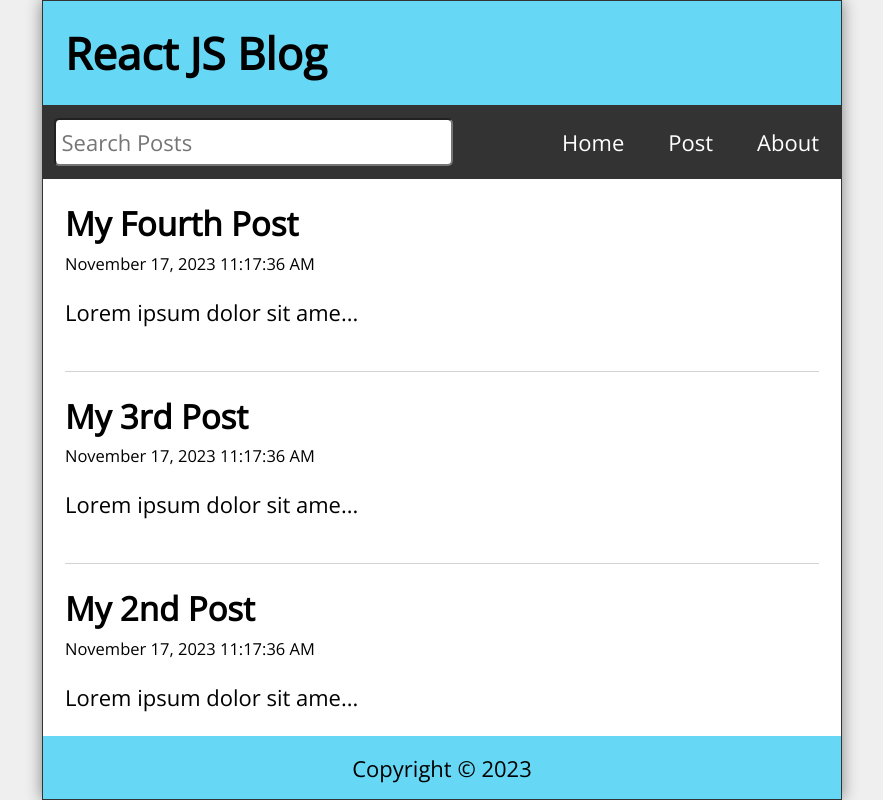
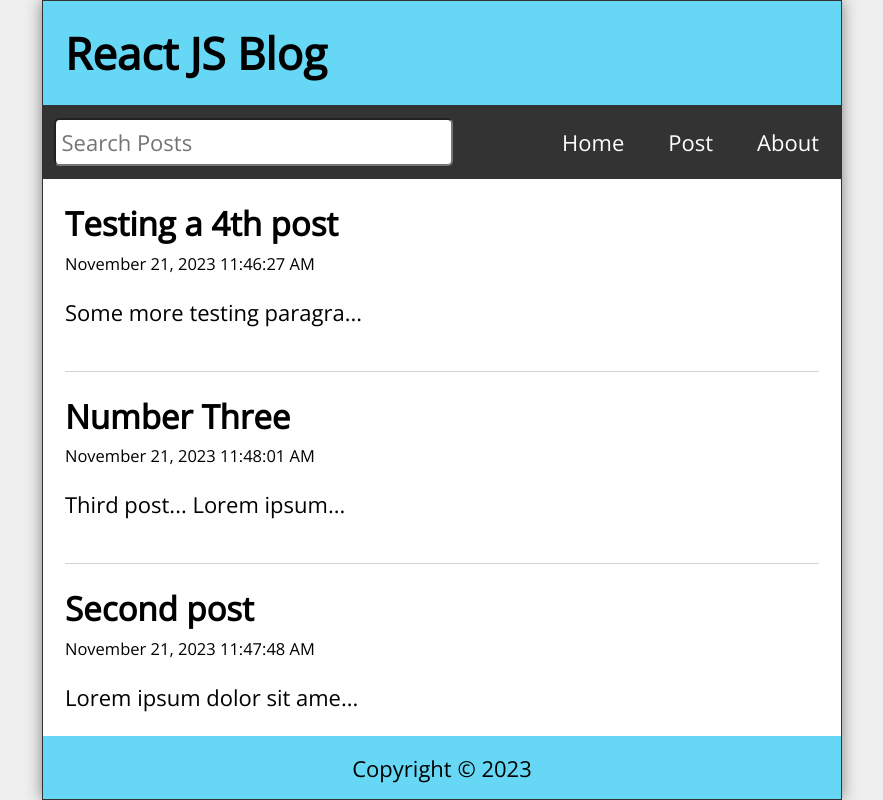
Before and after one commit to austinamani123/ReactRouterCourse, a React (Create React App) app: page / in a window 1280 px wide. Shown: the whole page, without its empty margins (198-1081 px from the left). Built offline with nearby package versions, Linux system fonts and the light colour scheme; data requests are answered from the project's data file.

Commit message:
Launched the development server and Axios API

```diff
--- /dev/null
+++ b/data/db.json
@@ -0,0 +1,28 @@
+{
+	"posts": [
+		{
+			"id": 1,
+			"title": "1st post",
+			"datetime": "November 21, 2023 11:47:39 AM",
+			"body": "Lorem ipsum dolor sit amet, consectetur adipiscing elit, sed do eiusmod tempor incididunt ut labore et dolore magna aliqua. Ut enim ad minim veniam, quis nostrud exercitation ullamco laboris nisi ut aliquip ex ea commodo consequat. Duis aute irure dolor in reprehenderit in voluptate velit esse cillum dolore eu fugiat nulla pariatur. Excepteur sint occaecat cupidatat non proident, sunt in culpa qui officia deserunt mollit anim id est laborum."
+		},
+		{
+			"id": 2,
+			"title": "Second post",
+			"datetime": "November 21, 2023 11:47:48 AM",
+			"body": "Lorem ipsum dolor sit amet, consectetur adipiscing elit, sed do eiusmod tempor incididunt ut labore et dolore magna aliqua. Ut enim ad minim veniam, quis nostrud exercitation ullamco laboris nisi ut aliquip ex ea commodo consequat. Duis aute irure dolor in reprehenderit in voluptate velit esse cillum dolore eu fugiat nulla pariatur. Excepteur sint occaecat cupidatat non proident, sunt in culpa qui officia deserunt mollit anim id est laborum. two"
+		},
+		{
+			"id": 3,
+			"title": "Number Three",
+			"datetime": "November 21, 2023 11:48:01 AM",
+			"body": "Third post... Lorem ipsum dolor sit amet, consectetur adipiscing elit, sed do eiusmod tempor incididunt ut labore et dolore magna aliqua. Ut enim ad minim veniam, quis nostrud exercitation ullamco laboris nisi ut aliquip ex ea commodo consequat. Duis aute irure dolor in reprehenderit in voluptate velit esse cillum dolore eu fugiat nulla pariatur. Excepteur sint occaecat cupidatat non proident, sunt in culpa qui officia deserunt mollit anim id est laborum."
+		},
+		{
+			"id": 4,
+			"title": "Testing a 4th post",
+			"datetime": "November 21, 2023 11:46:27 AM",
+			"body": "Some more testing paragraphs!"
+		}
+	]
+}
--- a/package.json
+++ b/package.json
@@ -6,6 +6,7 @@
 		"@testing-library/jest-dom": "^5.14.1",
 		"@testing-library/react": "^11.2.7",
 		"@testing-library/user-event": "^12.8.3",
+		"axios": "^1.6.2",
 		"date-fns": "^2.30.0",
 		"react": "^17.0.2",
 		"react-dom": "^17.0.2",
--- a/src/App.js
+++ b/src/App.js
@@ -9,38 +9,14 @@
 import { Route, Switch, useHistory } from 'react-router-dom';
 import { useState, useEffect } from 'react';
 import { format } from 'date-fns';
+import api from './api/posts';
 
 function App() {
 	const [search, setSearch] = useState('');
 	const [searchResults, setSearchResults] = useState([]);
 	const [postTitle, setPostTitle] = useState('');
 	const [postBody, setPostBody] = useState('');
-	const [posts, setPosts] = useState([
-		{
-			id: 1,
-			title: 'My First Post',
-			datetime: 'November 17, 2023 11:17:36 AM',
-			body: 'Lorem ipsum dolor sit amet consectetur adipisicing elit. Quis consequatur expedita, assumenda similique non optio! Modi nesciunt excepturi corrupti atque blanditiis quo nobis, non optio quae possimus illum exercitationem ipsa!',
-		},
-		{
-			id: 2,
-			title: 'My 2nd Post',
-			datetime: 'November 17, 2023 11:17:36 AM',
-			body: 'Lorem ipsum dolor sit amet consectetur adipisicing elit. Quis consequatur expedita, assumenda similique non optio! Modi nesciunt excepturi corrupti atque blanditiis quo nobis, non optio quae possimus illum exercitationem ipsa!',
-		},
-		{
-			id: 3,
-			title: 'My 3rd Post',
-			datetime: 'November 17, 2023 11:17:36 AM',
-			body: 'Lorem ipsum dolor sit amet consectetur adipisicing elit. Quis consequatur expedita, assumenda similique non optio! Modi nesciunt excepturi corrupti atque blanditiis quo nobis, non optio quae possimus illum exercitationem ipsa!',
-		},
-		{
-			id: 4,
-			title: 'My Fourth Post',
-			datetime: 'November 17, 2023 11:17:36 AM',
-			body: 'Lorem ipsum dolor sit amet consectetur adipisicing elit. Quis consequatur expedita, assumenda similique non optio! Modi nesciunt excepturi corrupti atque blanditiis quo nobis, non optio quae possimus illum exercitationem ipsa!',
-		},
-	]);
+	const [posts, setPosts] = useState([]);
 
 	useEffect(() => {
 		const filteredResults = posts.filter(
@@ -53,6 +29,26 @@
 	}, [posts, search]);
 
 	const history = useHistory();
+
+	useEffect(() => {
+		const fetchPosts = async () => {
+			try {
+				const response = await api.get('/posts');
+				setPosts(response.data);
+			} catch (err) {
+				if (err.response) {
+					//Not in the 200 response range
+					console.log(err.response.data);
+					console.log(err.response.status);
+					console.log(err.response.headers);
+				} else {
+					console.log(`Error: ${err.message}`);
+				}
+			}
+		};
+
+		fetchPosts();
+	}, []);
 
 	const handleDelete = (id) => {
 		const postsList = posts.filter((post) => post.id !== id);
--- /dev/null
+++ b/src/api/posts.js
@@ -0,0 +1,5 @@
+import axios from 'axios';
+
+export default axios.create({
+	baseURL: 'http://localhost:3500',
+});
```
Also changed, not shown: 1 other file (tests, documents, lock files or other folders).
